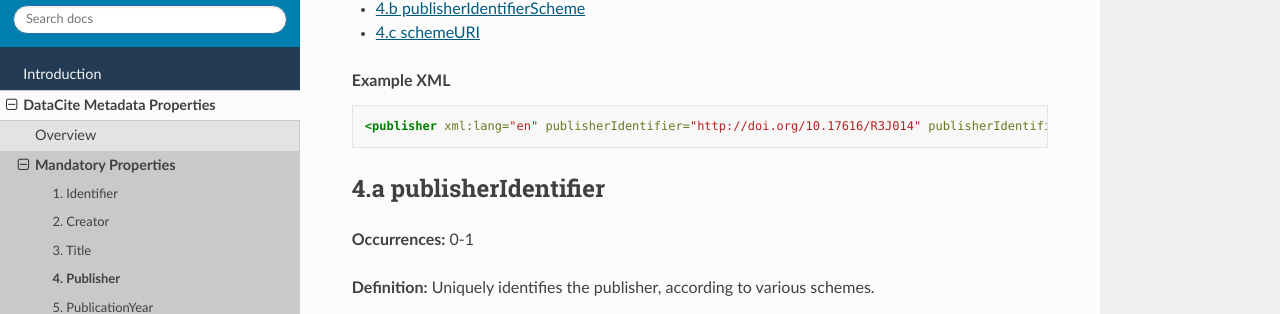
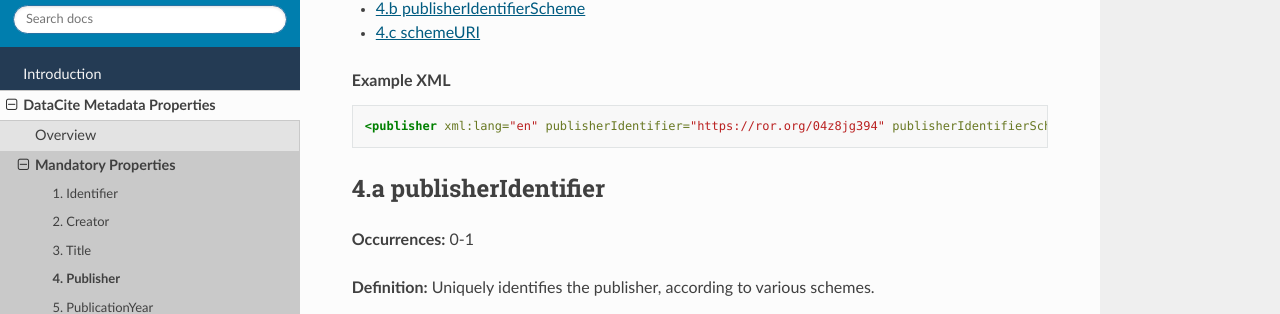
Before and after one commit to datacite/schema-docs, a Sphinx documentation site: the page built from docs/properties/mandatory/property_publisher.rst, in a window 1280 px wide and 900 px high, scrolled down 646 px. Shown: the part 141-455 px from the top of the window. Built offline with Sphinx 7.4.7 and the Read the Docs theme 2.0.0, drawn with Linux system fonts in a browser that asks for light colours; comment, search, counter and statistics services are not loaded; part of the change alters nothing that is shown.

Commit message:
change publisher example to ROR

```diff
--- a/docs/properties/mandatory/property_publisher.rst
+++ b/docs/properties/mandatory/property_publisher.rst
@@ -29,7 +29,7 @@ Examples:
 
 .. code:: xml
 
- <publisher xml:lang="en" publisherIdentifier="http://doi.org/10.17616/R3J014" publisherIdentifierScheme="re3data" schemeURI="https://www.re3data.org">Global Biodiversity Information Facility</publisher>
+ <publisher xml:lang="en" publisherIdentifier="https://ror.org/04z8jg394" publisherIdentifierScheme="ROR" schemeURI="https://ror.org/">Helmholtz Centre Potsdam - GFZ German Research Centre for Geosciences</publisher>
 
 .. _4.a:
 
```
